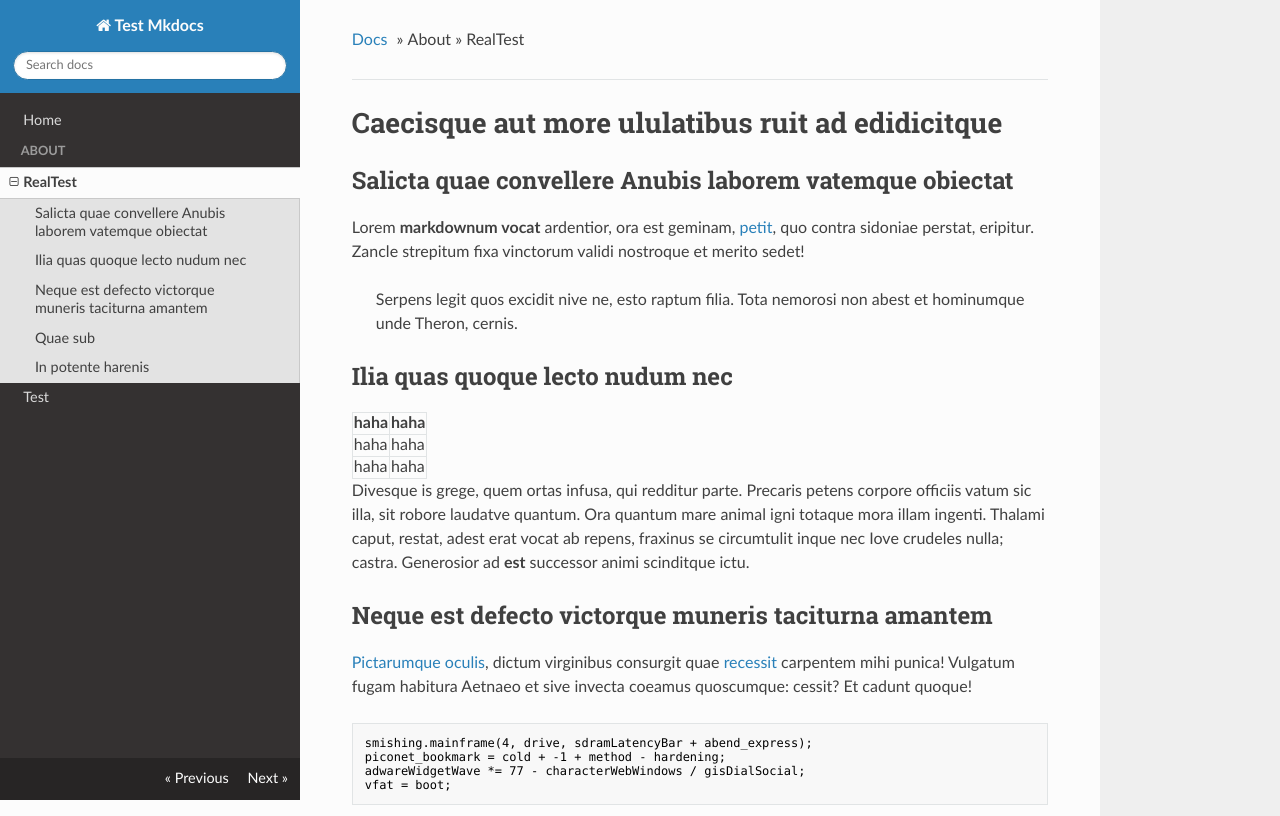
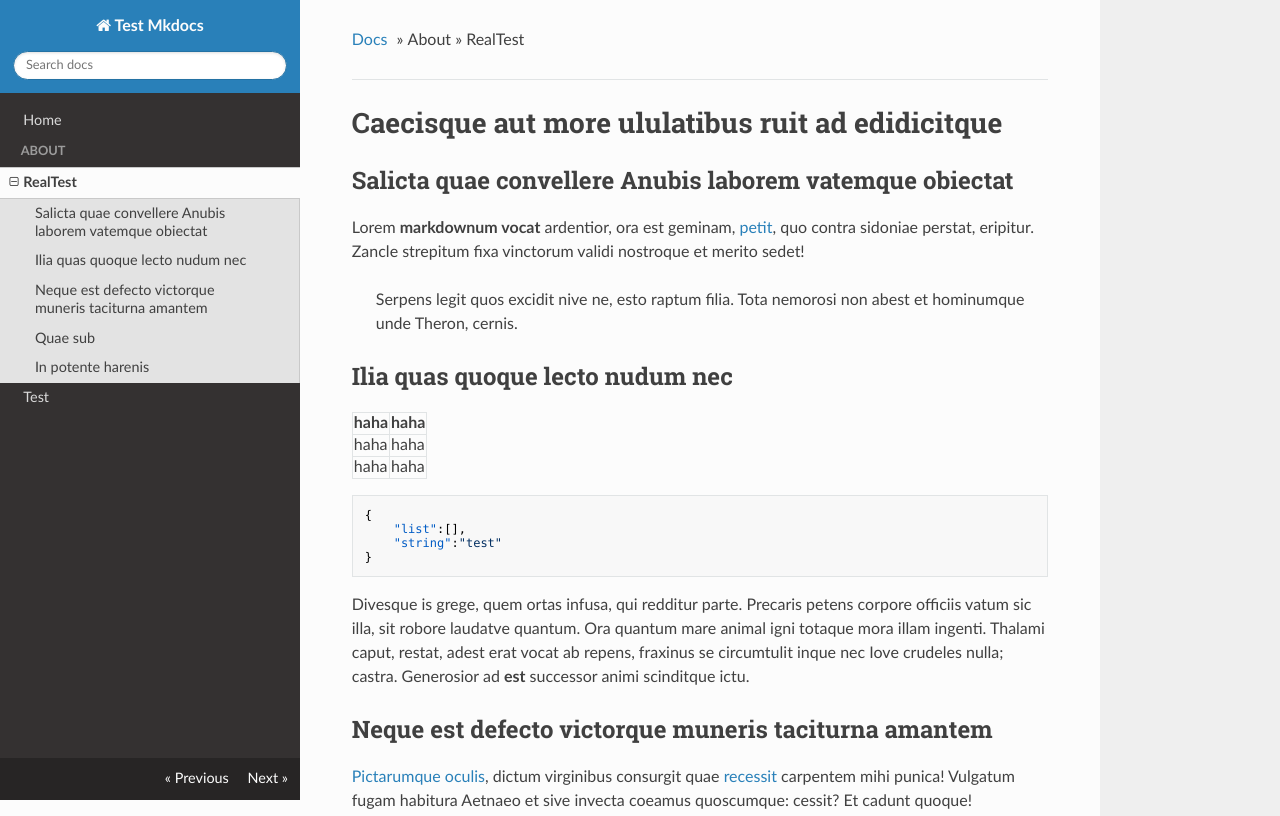
Before and after one commit to Huangxiazhe/test, a plain HTML site: page about/index.html in a window 1280 px wide. Shown: the top 816 px of the page. Drawn offline with nearby package versions, Linux system fonts and the light colour scheme.

Commit message:
Deployed 3e18e6a with MkDocs version: 1.1.2

```diff
--- a/about/index.html
+++ b/about/index.html
@@ -134,6 +134,12 @@ et hominumque unde Theron, cernis.</p>
 </tr>
 </tbody>
 </table>
+<pre><code class="json">{
+    &quot;list&quot;:[],
+    &quot;string&quot;:&quot;test&quot;
+}
+</code></pre>
+
 <p>Divesque is grege, quem ortas infusa, qui redditur parte. Precaris petens
 corpore officiis vatum sic illa, sit robore laudatve quantum. Ora quantum mare
 animal igni totaque mora illam ingenti. Thalami caput, restat, adest erat vocat
```
Also changed, not shown: index.html (+1 -1 lines), search/search_index.json (+1 -1 lines), 1 other file.
